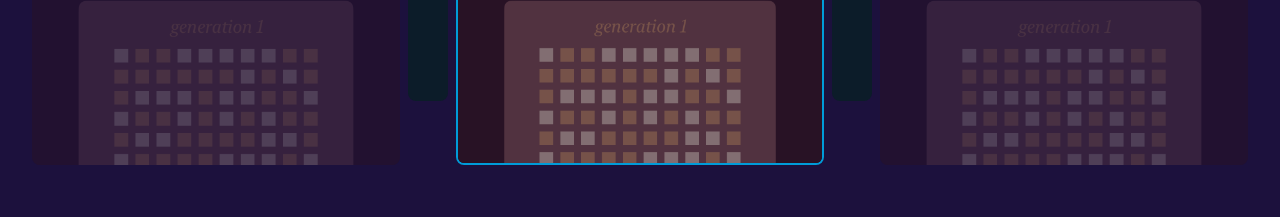
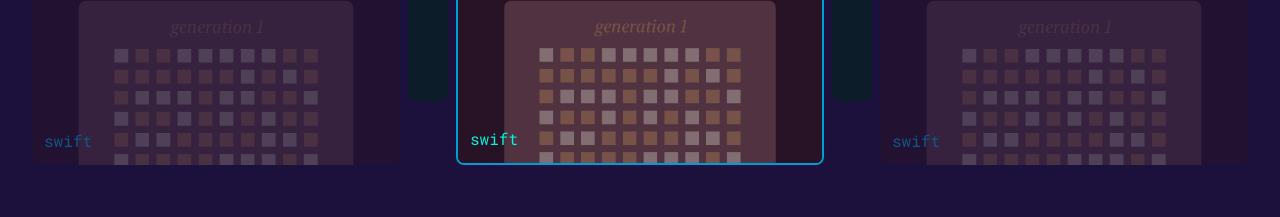
Before and after one commit to smuffels/portfolio, a React (Vite) app in the folder portfolio/: page / in a window 1280 px wide. Shown: the part 984-1201 px from the top of the page. Built offline with nearby package versions, Linux system fonts and the light colour scheme.

Commit message:
add techstack to projects

```diff
--- a/portfolio/src/CarouselLogic.tsx
+++ b/portfolio/src/CarouselLogic.tsx
@@ -7,4 +7,5 @@ export interface Project {
   title: string;
   summary: string;
   github: string;
+  techstack: string;
 }
--- a/portfolio/src/components/ProjectCards.tsx
+++ b/portfolio/src/components/ProjectCards.tsx
@@ -30,6 +30,10 @@ function ProjectCards({
         <p className={`text-center px-4 ${textCustom}`}>{project.summary}</p>
       </div>
 
+      <div className={`absolute bottom-3 left-3 ${textCustom}`}>
+        {project.techstack}
+      </div>
+
       <div className="absolute top-3 right-3">
         <a href={project.github} target="_blank">
           <DiGithubBadge className="size-6" />
--- a/portfolio/src/sections/Projects.tsx
+++ b/portfolio/src/sections/Projects.tsx
@@ -13,6 +13,7 @@ function Projects({ t }: { t: Translation }) {
       title: t.project1title,
       summary: t.project1summary,
       github: "https://github.com/smuffels/Game_of_Life",
+      techstack: "swift",
     },
     {
       id: 2,
@@ -21,6 +22,7 @@ function Projects({ t }: { t: Translation }) {
       title: t.project2title,
       summary: t.project2summary,
       github: "https://github.com/smuffels/health_but_better",
+      techstack: "swift",
     },
   ];
 
```
